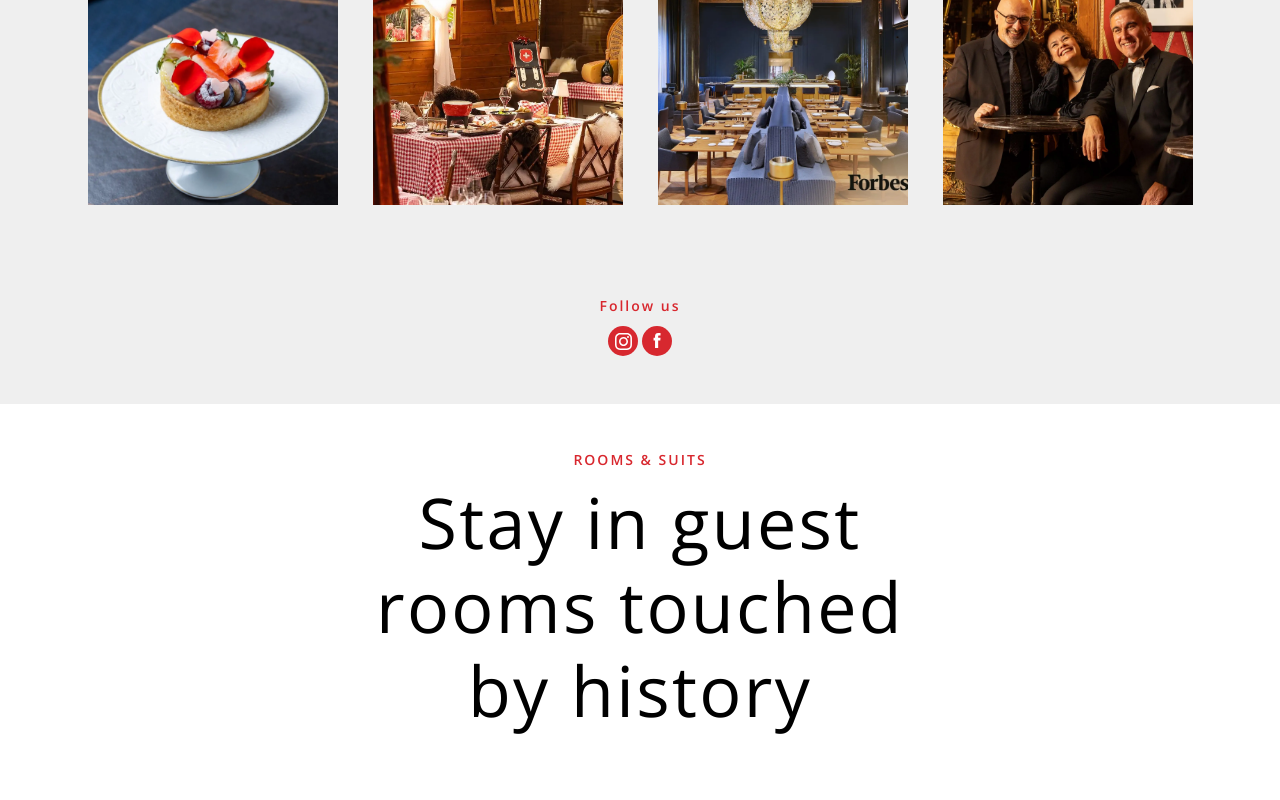
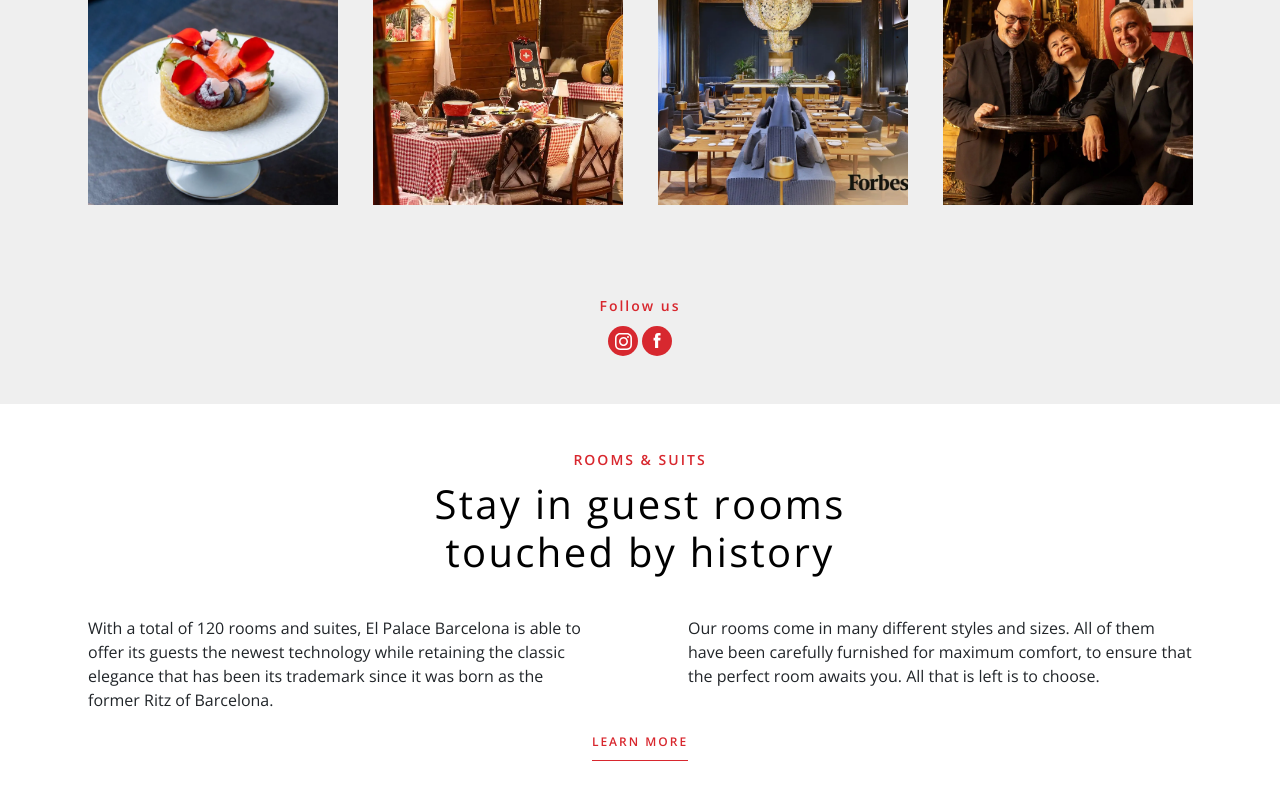
Before and after one commit to AlexandraSicoe/barcelona-hotel-React, a React (Create React App) app: page / in a window 1280 px wide. Shown: the part 2568-3368 px from the top of the page. Before the commit the page ends 3340 px from the top, so only its background shows below. Built offline with nearby package versions, Linux system fonts and the light colour scheme.

Commit message:
finished accommodation section

```diff
--- a/src/components/accommodation/Accommodation.js
+++ b/src/components/accommodation/Accommodation.js
@@ -1,15 +1,47 @@
 import style from "./Accommodation.style";
 const Accommodation = () => {
   return (
-    <div className="container-fluid">
-      <div className="row  justify-content-center">
+    <div className="container-fluid mb-5">
+      <div className="row  justify-content-center ">
         <div className="col-12 d-flex justify-content-center ">
           <p style={style.paragraph}>rooms & suits</p>
         </div>
       </div>
       <div className="row  justify-content-center">
-        <div className="col-12 d-flex justify-content-center text-center">
-          <h2 style={style.title}>Stay in guest rooms touched by history</h2>
+        <div className="col-12 mx-5 d-flex justify-content-center text-center">
+          <h2 className="fs-1" style={style.title}>
+            Stay in guest rooms touched by history
+          </h2>
+        </div>
+        <div className="row justify-content-center">
+          <div
+            className="col-sm-12 text-center px-5 text-lg-start col-lg-6"
+            style={style.accommodationP}
+          >
+            <p>
+              With a total of 120 rooms and suites, El Palace Barcelona is able
+              to offer its guests the newest technology while retaining the
+              classic elegance that has been its trademark since it was born as
+              the former Ritz of Barcelona.
+            </p>
+          </div>
+          <div
+            className="col-sm-12 text-center px-5 text-lg-start col-lg-6"
+            style={style.accommodationP}
+          >
+            <p>
+              Our rooms come in many different styles and sizes. All of them
+              have been carefully furnished for maximum comfort, to ensure that
+              the perfect room awaits you. All that is left is to choose.
+            </p>
+          </div>
+        </div>
+        <div className="row justify-content-center">
+          <div className="col-12 text-center">
+            <a href="#" style={{ ...style.learnMore, ...style.borderBottom }}>
+              Learn more
+            </a>
+          </div>
         </div>
       </div>
     </div>
--- a/src/components/accommodation/Accommodation.style.js
+++ b/src/components/accommodation/Accommodation.style.js
@@ -9,12 +9,33 @@ const style = {
     marginBottom: "10px",
   },
   title: {
-    fontSize: "70px",
     color: "black",
     letterSpacing: "2.33px",
-    maxWidth: "614px",
+    maxWidth: "450px",
     fontWeight: 400,
     marginBottom: "40px",
   },
+  accommodationP: {
+    maxWidth: "600px",
+  },
+  accommodationText: {
+    fontSize: "18px",
+    lineHeight: "28px",
+    color: "black",
+  },
+  learnMore: {
+    textTransform: "uppercase",
+    fontSize: "12px",
+    color: "#D8272E",
+    letterSpacing: "2px",
+    fontWeight: 600,
+    marginTop: "45px",
+    marginBottom: "10px",
+    textDecoration: "none",
+  },
+  borderBottom: {
+    borderBottom: "1px solid #D8272E",
+    paddingBottom: "10px",
+  },
 };
 export default style;
```
